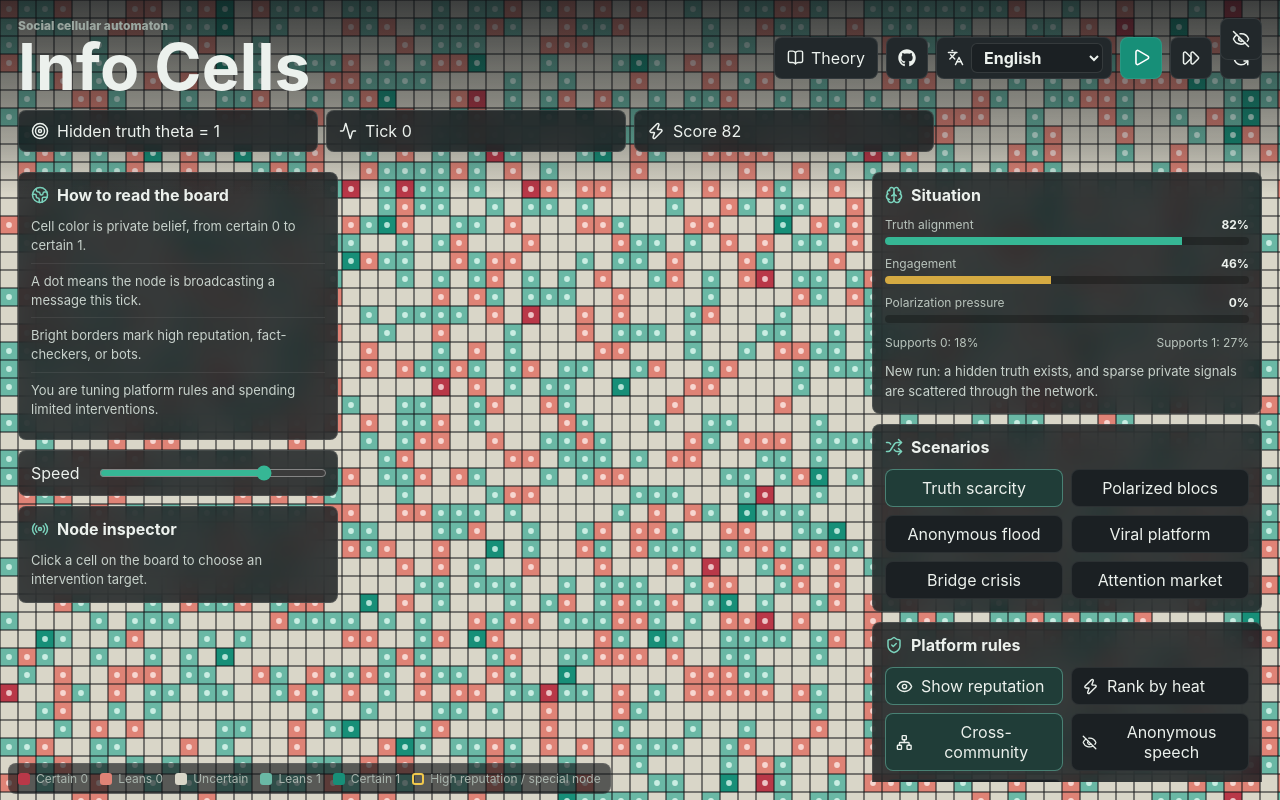
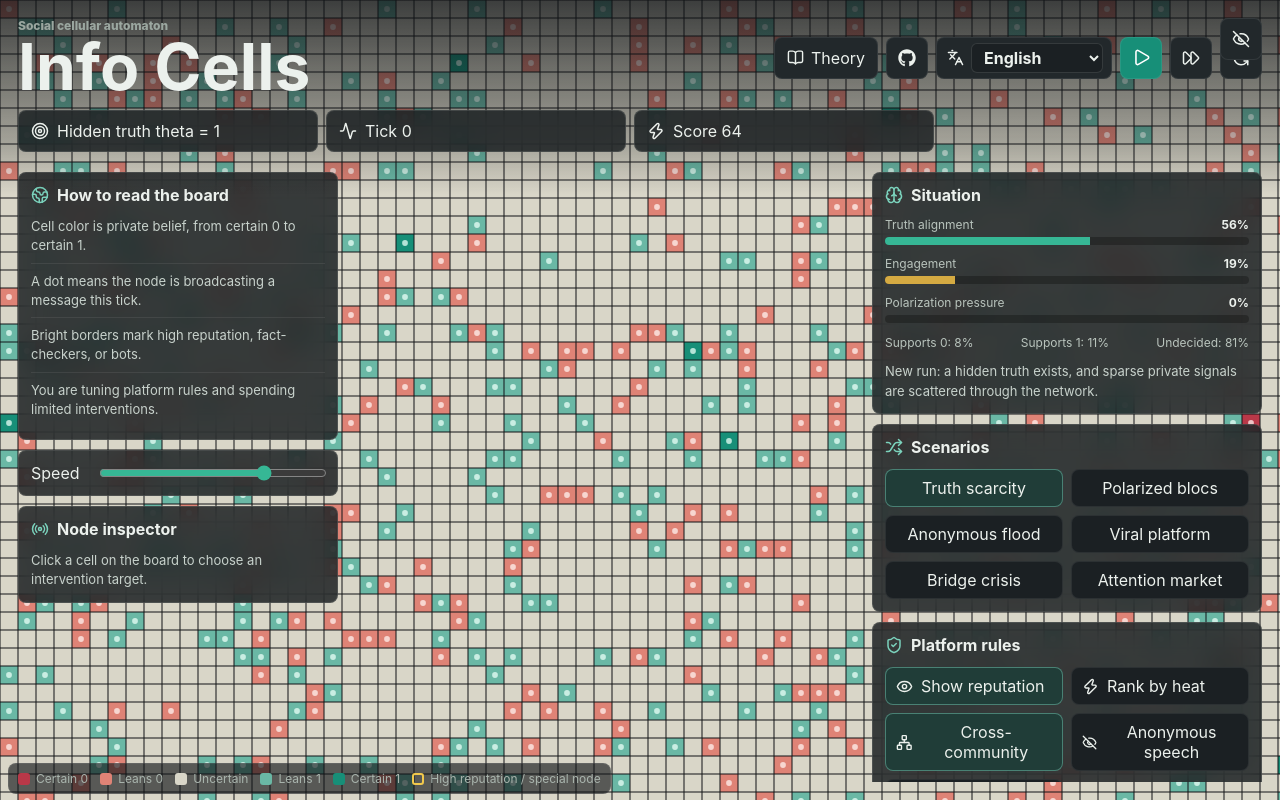
Before and after one commit to miuchan/information-game, a React (Vite) app: page / in a window 1280 px wide. Built offline with nearby package versions, Linux system fonts and the light colour scheme.

Commit message:
Rebalance diffusion mechanics toward evidence-driven convergence

```diff
--- a/src/main.jsx
+++ b/src/main.jsx
@@ -438,6 +438,7 @@ function makeRng(seed) {
 
 const clamp = (value, min, max) => Math.max(min, Math.min(max, value));
 const sign = (value) => (value > 0 ? 1 : value < 0 ? -1 : 0);
+const actionFromBelief = (belief) => (belief >= 1 ? 1 : belief <= -1 ? 0 : null);
 const idx = (x, y, width) => y * width + x;
 const coord = (i, width) => [i % width, Math.floor(i / width)];
 
@@ -492,6 +493,7 @@ function buildNeighbors(rng, width, height, crossCommunity = true) {
 function createWorld(seed = Date.now(), scenarioId = 'scarce', dimensions = viewportGrid()) {
   const rng = makeRng(seed);
   const truth = rng() > 0.5 ? 1 : 0;
+  const settings = scenarioSettings(scenarioId);
   const nodes = [];
   const { width, height, cellSize } = dimensions;
   const scenarioBias = {
@@ -511,7 +513,9 @@ function createWorld(seed = Date.now(), scenarioId = 'scarce', dimensions = view
         : scenarioBias;
       const roll = rng();
       const type = roll < 0.22 ? 'truth' : roll < 0.58 ? 'social' : roll < 0.82 ? 'attention' : 'stubborn';
-      const privateSignal = rng() < 0.42 ? (rng() < 0.62 ? truth : 1 - truth) : null;
+      const privateSignal = rng() < settings.initialSignalRate
+        ? (rng() < settings.initialSignalAccuracy ? truth : 1 - truth)
+        : null;
       const signalPush = privateSignal === null ? 0 : privateSignal === 1 ? 1 : -1;
       const belief = clamp(localBias + signalPush + (rng() < 0.12 ? (rng() > 0.5 ? 1 : -1) : 0), -2, 2);
       nodes.push({
@@ -522,7 +526,7 @@ function createWorld(seed = Date.now(), scenarioId = 'scarce', dimensions = view
         belief,
         prevBelief: belief,
         message: belief > 0 ? 1 : belief < 0 ? -1 : 0,
-        action: belief >= 0 ? 1 : 0,
+        action: actionFromBelief(belief),
         reputation: Math.floor(1 + rng() * 4),
         type,
         filter: Math.floor(rng() * 4),
@@ -531,6 +535,7 @@ function createWorld(seed = Date.now(), scenarioId = 'scarce', dimensions = view
         attention: 0,
         checked: false,
         evidenceMemory: 0,
+        accuracyStreak: 0,
       });
     }
   }
@@ -545,6 +550,7 @@ function createWorld(seed = Date.now(), scenarioId = 'scarce', dimensions = view
         const node = nodes[idx(x, y, width)];
         node.belief = truth === 1 ? -2 : 2;
         node.message = truth === 1 ? -1 : 1;
+        node.action = actionFromBelief(node.belief);
         node.type = 'attention';
         node.reputation = 5;
       });
@@ -567,12 +573,12 @@ function createWorld(seed = Date.now(), scenarioId = 'scarce', dimensions = view
 
 function scenarioSettings(id) {
   return {
-    scarce: { signalRate: 0.05, signalAccuracy: 0.76, attentionBoost: 1 },
-    polarized: { signalRate: 0.046, signalAccuracy: 0.74, attentionBoost: 1 },
-    anonymous: { signalRate: 0.044, signalAccuracy: 0.73, attentionBoost: 1.15 },
-    viral: { signalRate: 0.04, signalAccuracy: 0.72, attentionBoost: 1.7 },
-    bridge: { signalRate: 0.045, signalAccuracy: 0.74, attentionBoost: 1.25 },
-    market: { signalRate: 0.041, signalAccuracy: 0.72, attentionBoost: 1.45 },
+    scarce: { initialSignalRate: 0.1, initialSignalAccuracy: 0.62, signalRate: 0.05, signalAccuracy: 0.76, attentionBoost: 1, publicEvidenceRate: 0.2 },
+    polarized: { initialSignalRate: 0.36, initialSignalAccuracy: 0.6, signalRate: 0.046, signalAccuracy: 0.74, attentionBoost: 1, publicEvidenceRate: 0.18 },
+    anonymous: { initialSignalRate: 0.34, initialSignalAccuracy: 0.59, signalRate: 0.044, signalAccuracy: 0.73, attentionBoost: 1.15, publicEvidenceRate: 0.14 },
+    viral: { initialSignalRate: 0.33, initialSignalAccuracy: 0.58, signalRate: 0.04, signalAccuracy: 0.72, attentionBoost: 1.7, publicEvidenceRate: 0.14 },
+    bridge: { initialSignalRate: 0.34, initialSignalAccuracy: 0.6, signalRate: 0.045, signalAccuracy: 0.74, attentionBoost: 1.25, publicEvidenceRate: 0.18 },
+    market: { initialSignalRate: 0.32, initialSignalAccuracy: 0.58, signalRate: 0.041, signalAccuracy: 0.72, attentionBoost: 1.45, publicEvidenceRate: 0.16 },
   }[id];
 }
 
@@ -610,10 +616,12 @@ function pressureFor(node, oldNodes, neighbors, options) {
     if (node.filter === 2 && Math.abs(other.message) > 0) weight += 0.25;
     if (node.filter === 3 && other.community !== node.community) weight *= 0.72;
     if (options.anonymous) weight = 1 + (options.hotRanking ? Math.min(1.4, other.attention * 0.15) : 0);
+    const evidenceBacked = Math.abs(other.evidenceMemory || 0) >= 3 && sign(other.evidenceMemory || 0) === other.message;
+    if (evidenceBacked) weight += 0.9;
     pressure += weight * other.message;
     heard += Math.abs(weight);
   });
-  return heard === 0 ? 0 : pressure / Math.max(1, Math.sqrt(heard));
+  return heard === 0 ? 0 : pressure / Math.max(1, Math.pow(heard, 0.75));
 }
 
 function stepWorld(world, options, scenarioId) {
@@ -670,7 +678,12 @@ function stepWorld(world, options, scenarioId) {
     let nextBelief = clamp(node.belief + privatePush + socialPush + attentionPush, -2, 2);
     if (Math.abs(nextBelief) === 2 && rng() < 0.005) nextBelief -= sign(nextBelief);
 
-    const nextAction = nextBelief >= 1 ? 1 : nextBelief <= -1 ? 0 : node.action;
+    if (revealTick && rng() < settings.publicEvidenceRate) {
+      evidenceMemory = clamp(evidenceMemory + truthPush, -5, 5);
+      if (node.type === 'truth' || node.type === 'checker') nextBelief = clamp(nextBelief + truthPush, -2, 2);
+    }
+
+    const nextAction = actionFromBelief(nextBelief);
     const spent = node.message === 0 ? 0 : node.type === 'attention' || node.type === 'agitator' ? 2 : 1;
     const attention = Math.max(0, Math.round(Math.abs(pressure) + (node.message !== 0 ? 1 : 0)));
     return {
@@ -693,11 +706,18 @@ function stepWorld(world, options, scenarioId) {
       if (saidTruth) {
         node.reputation = clamp(node.reputation + 1, 0, 9);
         node.energy = clamp(node.energy + 1, 0, 9);
+        node.accuracyStreak = (node.accuracyStreak || 0) + 1;
         rewarded += 1;
       }
       if (saidFalse && (!options.anonymous || options.factCheck)) {
         node.reputation = clamp(node.reputation - (node.attention >= 3 ? 2 : 1), 0, 9);
+        node.accuracyStreak = 0;
         punished += 1;
+      }
+      if (!saidTruth && !saidFalse && node.message === 0) node.accuracyStreak = 0;
+      if ((node.accuracyStreak || 0) >= 3 && node.type !== 'bot') {
+        if (node.type === 'attention') node.type = 'truth';
+        node.checked = true;
       }
       if (node.belief !== node.prevBelief && Math.abs(node.belief - node.prevBelief) >= 2) {
         node.reputation = clamp(node.reputation - 1, 0, 9);
@@ -716,7 +736,8 @@ function stepWorld(world, options, scenarioId) {
 
 function getMetrics(world) {
   const total = world.nodes.length || 1;
-  const truthAligned = world.nodes.filter((n) => n.action === world.truth).length / total;
+  const acted = world.nodes.filter((n) => n.action !== null);
+  const truthAligned = acted.length ? acted.filter((n) => n.action === world.truth).length / acted.length : 0;
   const active = world.nodes.filter((n) => n.message !== 0).length / total;
   const avgRep = world.nodes.reduce((sum, n) => sum + n.reputation, 0) / total;
   const communityMeans = [0, 1, 2, 3].map((c) => {
@@ -727,7 +748,8 @@ function getMetrics(world) {
   const polarization = communityMeans.reduce((sum, v) => sum + (v - globalMean) ** 2, 0) / 4 / 4;
   const positive = world.nodes.filter((n) => n.belief > 0).length / total;
   const negative = world.nodes.filter((n) => n.belief < 0).length / total;
-  return { truthAligned, active, avgRep, polarization, positive, negative };
+  const undecided = world.nodes.filter((n) => n.action === null).length / total;
+  return { truthAligned, active, avgRep, polarization, positive, negative, undecided };
 }
 
 function applyIntervention(world, kind, targetId) {
@@ -737,6 +759,7 @@ function applyIntervention(world, kind, targetId) {
   if (kind === 'seedTrue') {
     node.belief = world.truth === 1 ? 2 : -2;
     node.message = world.truth === 1 ? 1 : -1;
+    node.action = actionFromBelief(node.belief);
     node.energy = 9;
     node.reputation = clamp(node.reputation + 1, 0, 9);
   }
@@ -746,6 +769,7 @@ function applyIntervention(world, kind, targetId) {
     node.reputation = 7;
     node.belief = world.truth === 1 ? 2 : -2;
     node.message = world.truth === 1 ? 1 : -1;
+    node.action = actionFromBelief(node.belief);
   }
   if (kind === 'bot') {
     node.type = 'bot';
@@ -753,6 +777,7 @@ function applyIntervention(world, kind, targetId) {
     node.energy = 9;
     node.belief = world.truth === 1 ? -2 : 2;
     node.message = world.truth === 1 ? -1 : 1;
+    node.action = actionFromBelief(node.belief);
   }
   if (kind === 'agitator') {
     node.type = 'agitator';
@@ -1076,7 +1101,7 @@ function App() {
                   <span>{copy.node.type}</span><strong>{copy.types[selectedNode.type]}</strong>
                   <span>{copy.node.belief}</span><strong>{selectedNode.belief}</strong>
                   <span>{copy.node.message}</span><strong>{selectedNode.message}</strong>
-                  <span>{copy.node.action}</span><strong>{selectedNode.action}</strong>
+                  <span>{copy.node.action}</span><strong>{selectedNode.action ?? 'undecided'}</strong>
                   <span>{copy.node.reputation}</span><strong>{selectedNode.reputation}</strong>
                   <span>{copy.node.energy}</span><strong>{selectedNode.energy}</strong>
                 </div>
@@ -1159,6 +1184,7 @@ function App() {
           <div className="split-stat">
             <span>{copy.status.support0}: {Math.round(metrics.negative * 100)}%</span>
             <span>{copy.status.support1}: {Math.round(metrics.positive * 100)}%</span>
+            <span>Undecided: {Math.round(metrics.undecided * 100)}%</span>
           </div>
           <p className="event-line">{eventText}</p>
         </section>
```
